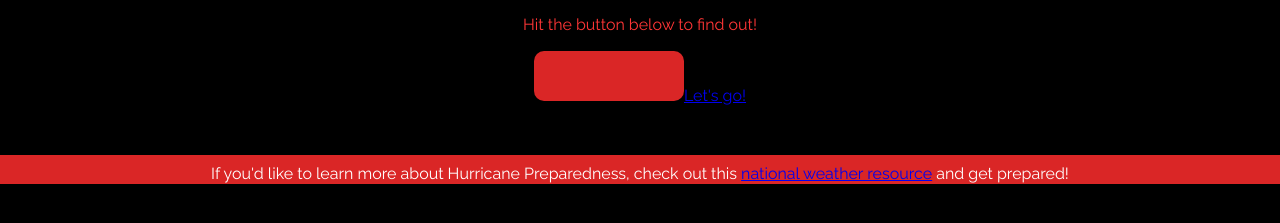
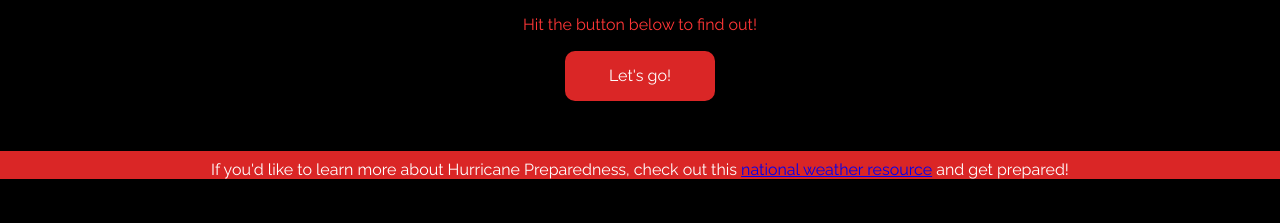
Before and after one commit to yellows55/quizapp-wireframe, a plain HTML site: page index.html in a window 1280 px wide. Shown: the part 151-374 px from the top of the page. Drawn offline with nearby package versions, Linux system fonts and the light colour scheme.

Commit message:
Button fix

```diff
--- a/index.html
+++ b/index.html
@@ -17,7 +17,7 @@
         <h2>ARE YOU READY?</h2>
         <div class = "quiz-area">Hit the button below to find out!
             <p><a href = "question.html">
-                <button type="button" class="start-button"></button>Let's go!</button>
+                <button type="button" class="start-button">Let's go!</button>
             </a></p>
         </div>
     </main>
```
